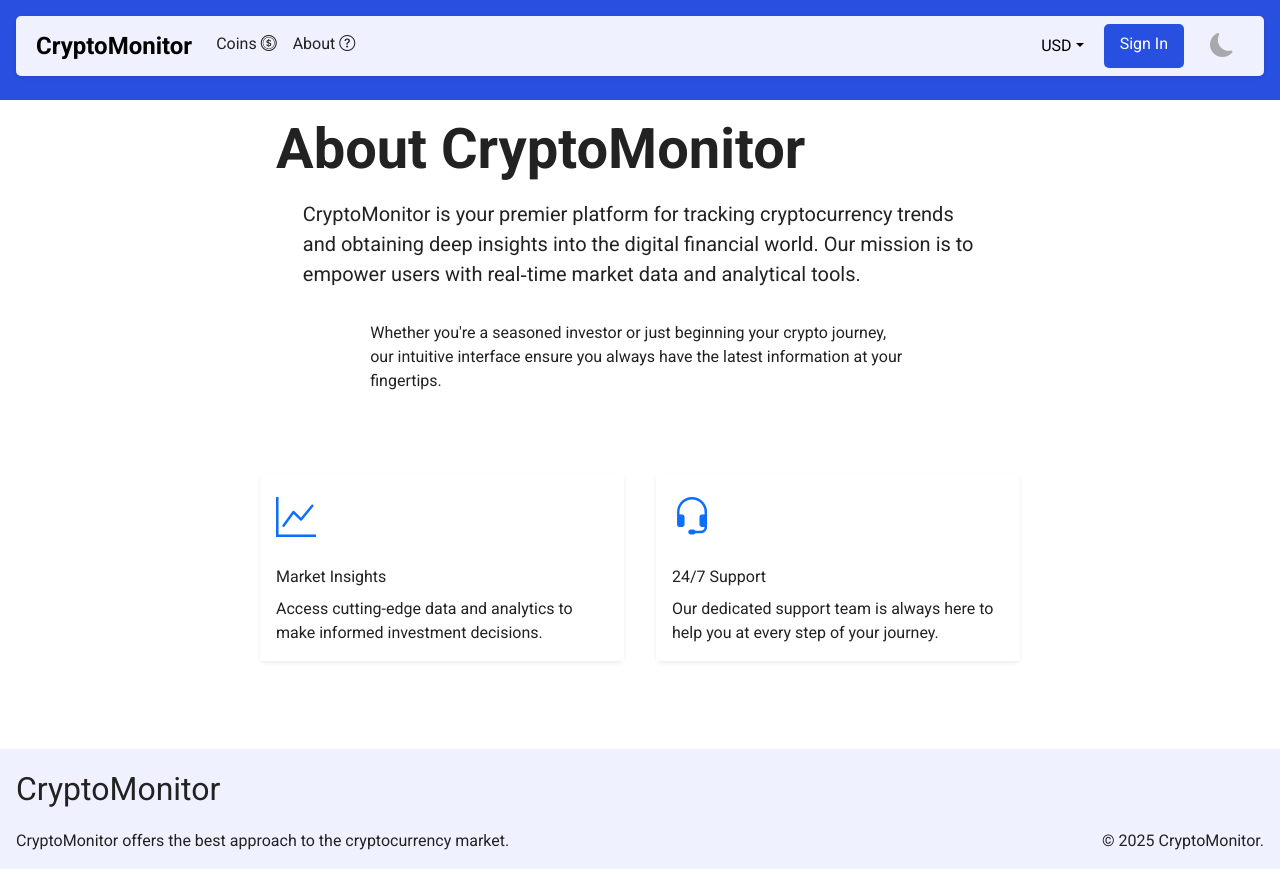
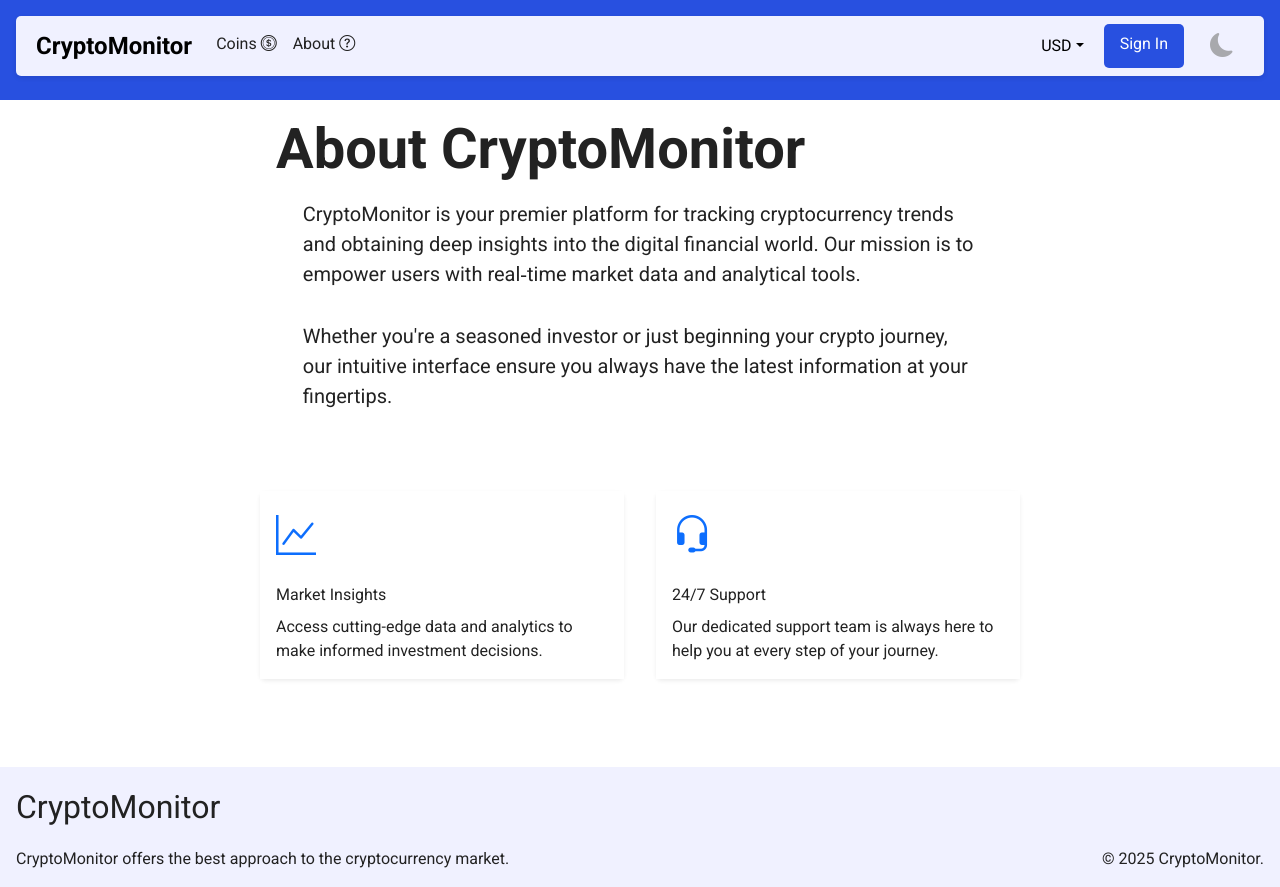
Before and after one commit to CryptoMonitorASW-SPE/vue-frontend, a Vue app in the folder app/: page /about in a window 1280 px wide. Built offline with nearby package versions, Linux system fonts and the light colour scheme; no server answers.

Commit message:
style: update global styles for improved transition effects and enhance AboutView with lead class

```diff
--- a/app/src/assets/scss/base.scss
+++ b/app/src/assets/scss/base.scss
@@ -90,22 +90,6 @@ $dark-theme: (
   clip: rect(0, 0, 0, 0);
   white-space: nowrap;
   border: 0;
-}
-
-/* Global Styles */
-*,
-*::before,
-*::after {
-  box-sizing: border-box;
-}
-
-@media (prefers-reduced-motion: reduce) {
-  * {
-    animation-duration: 0.01ms !important;
-    animation-iteration-count: 1 !important;
-    transition-duration: 0.01ms !important;
-    scroll-behavior: auto !important;
-  }
 }
 
 body {
@@ -203,3 +187,23 @@ p {
     color: map.get($dark-theme, text-color);
   }
 }
+
+*,
+*::before,
+*::after {
+  box-sizing: border-box;
+  transition:
+    background-color 0.3s ease,
+    color 0.1s ease,
+    border-color 0.3s ease,
+    box-shadow 0.3s ease;
+}
+
+@media (prefers-reduced-motion: reduce) {
+  * {
+    animation-duration: 0.01ms !important;
+    animation-iteration-count: 1 !important;
+    transition-duration: 0.01ms !important;
+    scroll-behavior: auto !important;
+  }
+}
--- a/app/src/view/AboutView.vue
+++ b/app/src/view/AboutView.vue
@@ -11,7 +11,7 @@
           deep insights into the digital financial world. Our mission is to empower users with
           real‑time market data and analytical tools.
         </p>
-        <p>
+        <p class="lead">
           Whether you're a seasoned investor or just beginning your crypto journey, our intuitive
           interface ensure you always have the latest information at your fingertips.
         </p>
```
